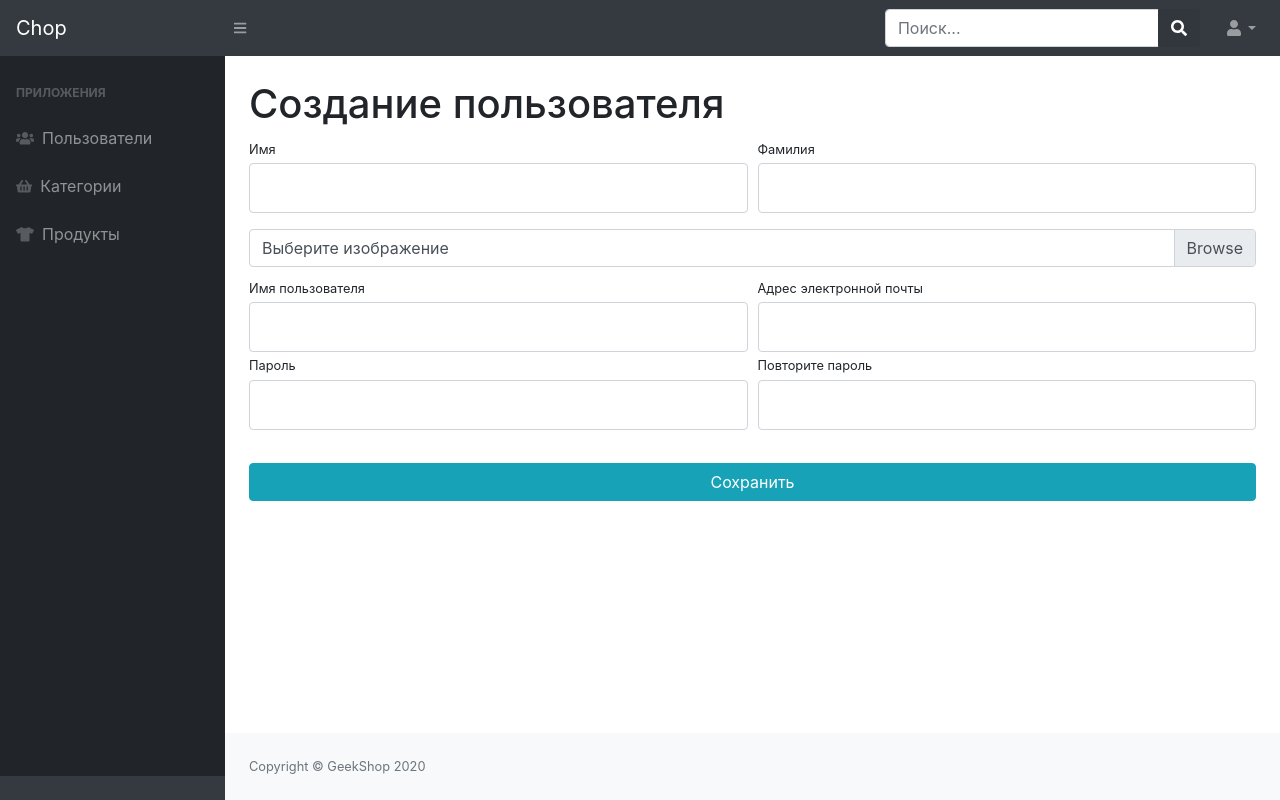
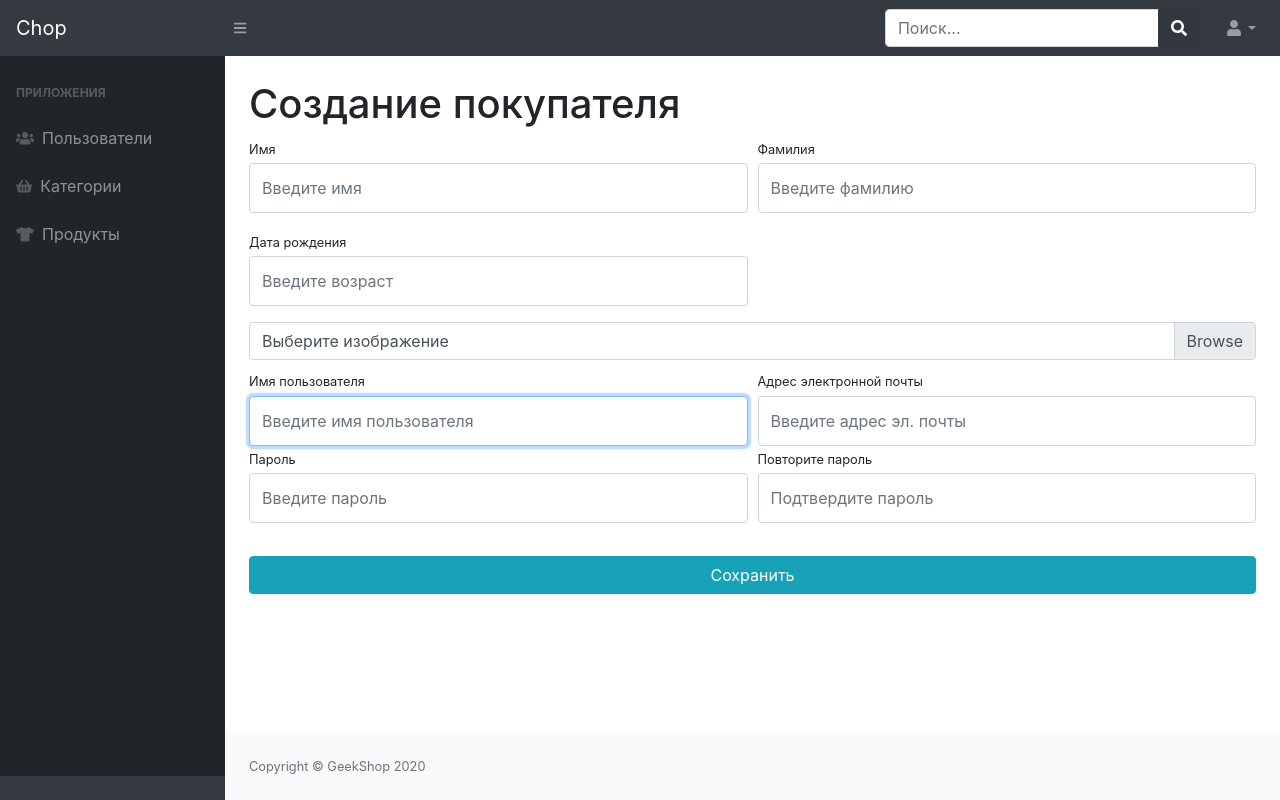
Before and after one commit to LtBread/chop, a Django app: page /admins/buyers-create/ in a window 1280 px wide. Run offline with Django 4.2, Linux system fonts and the light colour scheme; some libraries are stand-ins or nearby versions.

Commit message:
created CREATE for admin buyers

```diff
--- /dev/null
+++ b/adminsapp/forms.py
@@ -0,0 +1,12 @@
+from django import forms
+
+from buyersapp.forms import BuyerRegistrationForm
+from buyersapp.models import Buyer
+
+
+class BuyerAdminRegistrationForm(BuyerRegistrationForm):
+    avatar = forms.ImageField(widget=forms.FileInput(attrs={'class': 'custom-file-input'}), required=False)
+
+    class Meta:
+        model = Buyer
+        fields = ('username', 'email', 'avatar', 'first_name', 'last_name', 'age', 'password1', 'password2')
--- a/adminsapp/templates/adminsapp/admin-buyers-create.html
+++ b/adminsapp/templates/adminsapp/admin-buyers-create.html
@@ -3,53 +3,59 @@
 {% block content %}
     <main>
         <div class="container-fluid">
-            <h1 class="mt-4">Создание пользователя</h1>
-            <form action="">
+            <h1 class="mt-4">Создание покупателя</h1>
+            <form action="{% url 'admins:buyers_create' %}" method="post" enctype="multipart/form-data">
+                {% csrf_token %}
                 <div class="form-row">
                     <div class="col-lg-6">
                         <div class="form-group">
-                            <label class="small mb-1" for="inputFirstName">Имя</label>
-                            <input class="form-control py-4" id="inputFirstName" type="text"/>
+                            <label class="small mb-1" for="{{ form.first_name.id_for_label }}">Имя</label>
+                            {{ form.first_name }}
                         </div>
                     </div>
                     <div class="col-lg-6">
                         <div class="form-group">
-                            <label class="small mb-1" for="inputLastName">Фамилия</label>
-                            <input class="form-control py-4" id="inputLastName" type="text"/>
+                            <label class="small mb-1" for="{{ form.last_name.id_for_label }}">Фамилия</label>
+                            {{ form.last_name }}
+                        </div>
+                    </div>
+                </div>
+                <div class="form-row">
+                    <div class="col-lg-6">
+                        <div class="form-group">
+                            <label class="small mb-1" for="{{ form.age.id_for_label }}">Дата
+                                рождения</label>
+                            {{ form.age }}
                         </div>
                     </div>
                 </div>
                 <div class="form-row mb-2">
                     <div class="col-lg-12">
                         <div class="custom-file">
-                            <input type="file" class="custom-file-input" id="userAvatar" size="50">
-                            <label class="custom-file-label" for="userAvatar">Выберите изображение</label>
+                            {{ form.avatar }}
+                            <label class="custom-file-label" for="{{ form.avatar.id_for_label }}">Выберите изображение</label>
                         </div>
                     </div>
                 </div>
                 <div class="form-row">
                     <div class="col-lg-6">
-                        <label class="small mb-1" for="inputUsername">Имя пользователя</label>
-                        <input class="form-control py-4" id="inputUsername" type="text"
-                               aria-describedby="usernameHelp"/>
+                        <label class="small mb-1" for="{{ form.username.id_for_label }}">Имя пользователя</label>
+                        {{ form.username }}
                     </div>
                     <div class="col-lg-6">
-                        <label class="small mb-1" for="inputEmailAddress">Адрес электронной
+                        <label class="small mb-1" for="{{ form.email.id_for_label }}">Адрес электронной
                             почты</label>
-                        <input class="form-control py-4" id="inputEmailAddress" type="email"
-                               aria-describedby="emailHelp"/>
+                        {{ form.email }}
                     </div>
                 </div>
                 <div class="form-row">
                     <div class="col-lg-6">
-                        <label class="small mb-1" for="inputPassword1">Пароль</label>
-                        <input class="form-control py-4" id="inputPassword1" type="text"
-                               aria-describedby="password1Help"/>
+                        <label class="small mb-1" for="{{ form.password1.id_for_label }}">Пароль</label>
+                        {{ form.password1 }}
                     </div>
                     <div class="col-lg-6">
-                        <label class="small mb-1" for="inputPassword2">Повторите пароль</label>
-                        <input class="form-control py-4" id="inputPassword2" type="text"
-                               aria-describedby="password2Help"/>
+                        <label class="small mb-1" for="{{ form.password2.id_for_label }}">Повторите пароль</label>
+                        {{ form.password2 }}
                     </div>
                 </div>
                 <div class="form-row">
--- a/adminsapp/views.py
+++ b/adminsapp/views.py
@@ -1,6 +1,8 @@
-from django.shortcuts import render
+from django.shortcuts import render, HttpResponseRedirect
+from django.urls import reverse
 
 from buyersapp.models import Buyer
+from adminsapp.forms import BuyerAdminRegistrationForm
 
 
 # Create your views here.
@@ -12,7 +14,18 @@ def index(request):
 
 
 def admin_buyers_create(request):
-    context = {'title': 'Chop - Создание покупателей'}
+    if request.method == 'POST':
+        form = BuyerAdminRegistrationForm(data=request.POST, files=request.FILES)
+        if form.is_valid():
+            form.save()
+            # messages.success(request, 'Вы успешно зарегистрировались!')
+            return HttpResponseRedirect(reverse('admins:buyers'))
+    else:
+        form = BuyerAdminRegistrationForm()
+    context = {
+        'title': 'Chop - Создание покупателей',
+        'form': form
+    }
     return render(request, 'adminsapp/admin-buyers-create.html', context)
 
 
```
